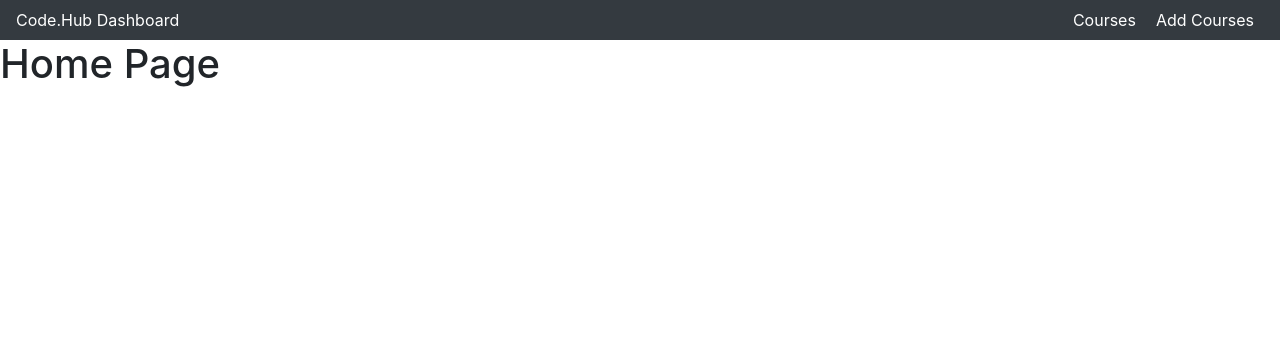
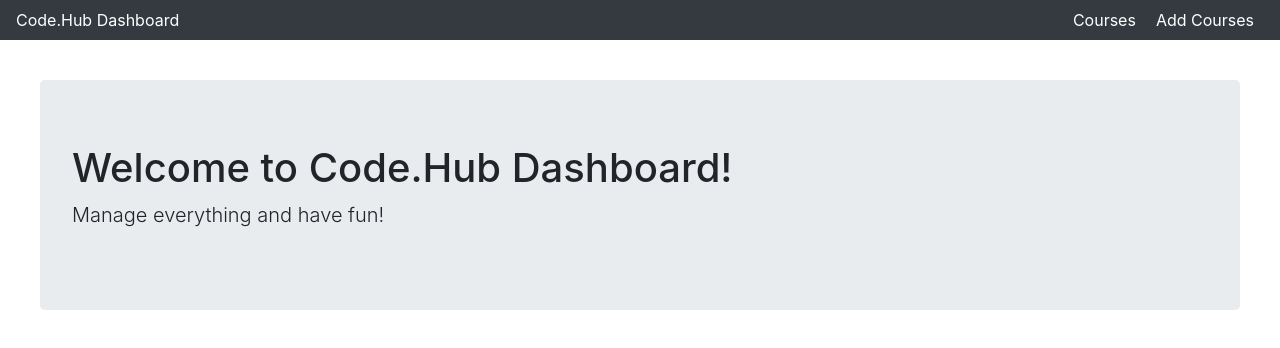
Before and after one commit to juls12/react-project, a React (Create React App) app: page / in a window 1280 px wide. Shown: the top 348 px of the page. Built offline with nearby package versions, Linux system fonts and the light colour scheme.

Commit message:
Banner (jumbotron) added

```diff
--- a/src/App.js
+++ b/src/App.js
@@ -4,8 +4,7 @@ import MyNav from './MyNav';
 import Courses from './Courses';
 import AddCourse from './AddCourse';
 import {BrowserRouter as Router, Switch, Route} from 'react-router-dom';
-
-
+import Banner from "./Banner";
 
 function App() {
   return (
@@ -24,7 +23,7 @@ function App() {
 
 const Home = () => (
   <div>
-    <h1>Home Page</h1>
+    <Banner />
   </div>
 );
 
--- /dev/null
+++ b/src/Banner.js
@@ -0,0 +1,15 @@
+import React from 'react';
+import { Jumbotron } from 'reactstrap';
+
+const Banner = (props) => {
+  return (
+    <div>
+      <Jumbotron className="jumbo-style">
+        <h1 className="display-8">Welcome to Code.Hub Dashboard!</h1>
+        <p className="lead">Manage everything and have fun!</p>
+      </Jumbotron>
+    </div>
+  );
+};
+
+export default Banner;
--- a/src/index.css
+++ b/src/index.css
@@ -38,3 +38,7 @@ text-align: right;
 .navbar a:hover {
   color: #f15b40;
   }
+
+.jumbo-style {
+  margin: 40px;
+}
```
